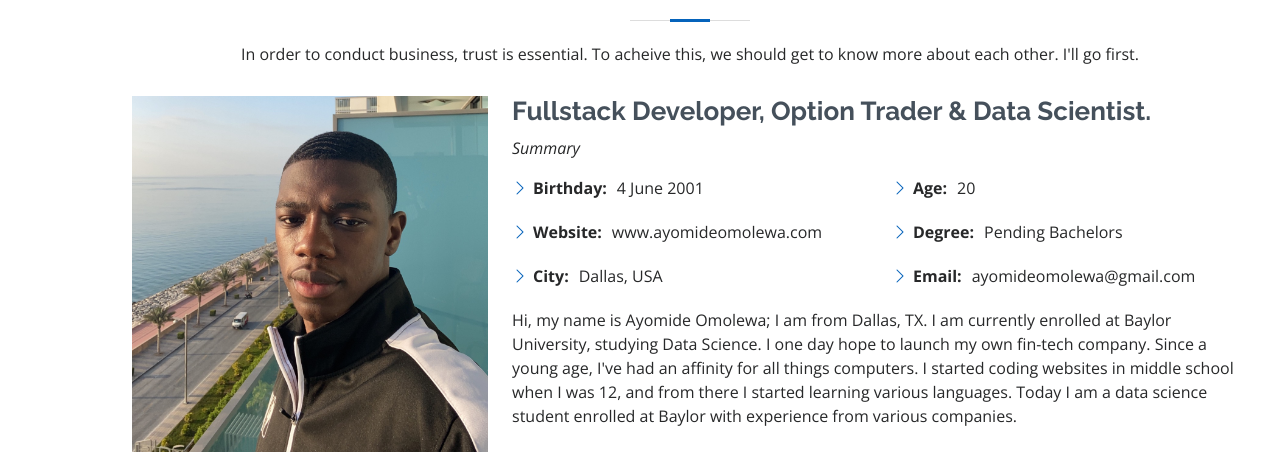
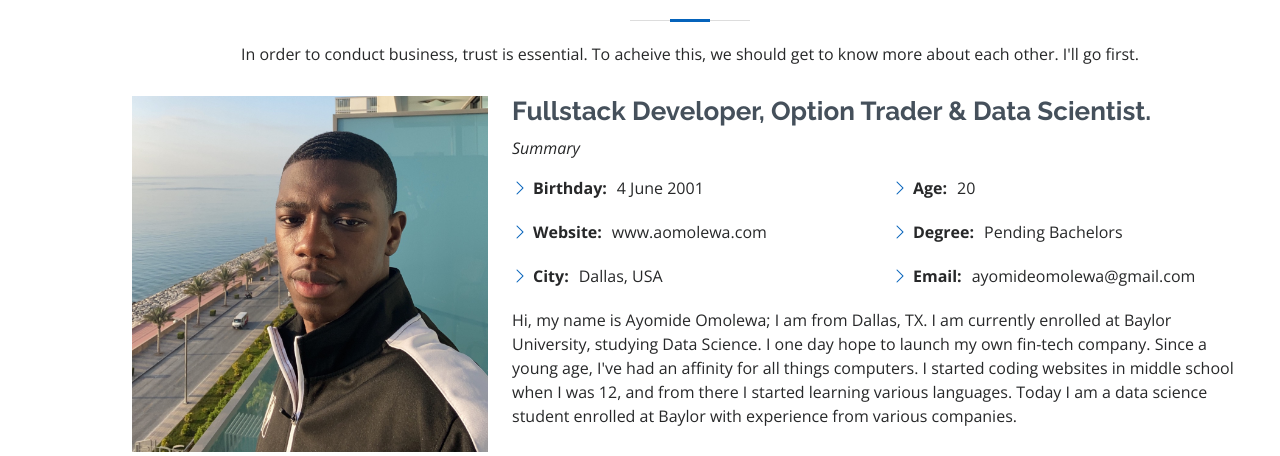
Before and after one commit to ayomide321/portfolio-omolewa, a Flask app: template templates/index.html in a window 1280 px wide. Shown: the part 896-1352 px from the top of the page. Run offline with Flask 2, Linux system fonts and the light colour scheme; the template is opened without the code that fills it, so the values that code supplies are empty; some libraries are stand-ins or nearby versions.

Commit message:
updated small typo errors

```diff
--- a/templates/index.html
+++ b/templates/index.html
@@ -87,7 +87,7 @@
               <div class="col-lg-6">
                 <ul>
                   <li><i class="bi bi-chevron-right"></i> <strong>Birthday:</strong> <span>4 June 2001</span></li>
-                  <li><i class="bi bi-chevron-right"></i> <strong>Website:</strong> <span>www.ayomideomolewa.com</span></li>
+                  <li><i class="bi bi-chevron-right"></i> <strong>Website:</strong> <span>www.aomolewa.com</span></li>
                   <li><i class="bi bi-chevron-right"></i> <strong>City:</strong> <span>Dallas, USA</span></li>
                 </ul>
               </div>
@@ -756,8 +756,8 @@
   <!-- ======= Footer ======= -->
   <footer id="footer">
     <div class="container">
-      <h3>Ayomide Omolewa</h3>
-      <p>Et aut eum quis fuga eos sunt ipsa nihil. Labore corporis magni eligendi fuga maxime saepe commodi placeat.</p>
+        <h3>Ayomide Omolewa</h3>
+        <p>Always taking the next step.</p>
       <div class="social-links">
         <a href="https://www.twitter.com/juicegodayo" class="twitter"><i class="bx bxl-twitter"></i></a>
         <a href="https://www.instagram.com/legit_ayo" class="instagram"><i class="bx bxl-instagram"></i></a>
```
